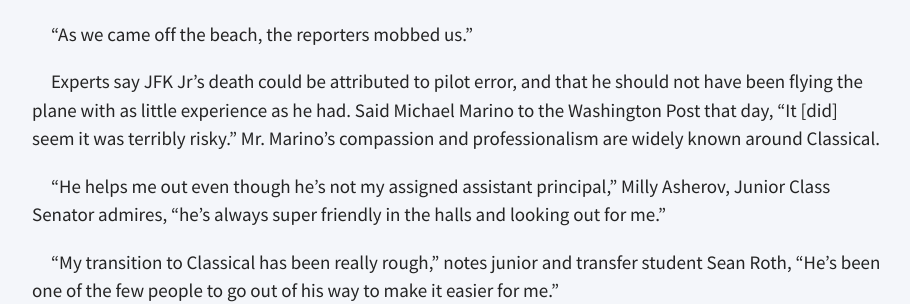
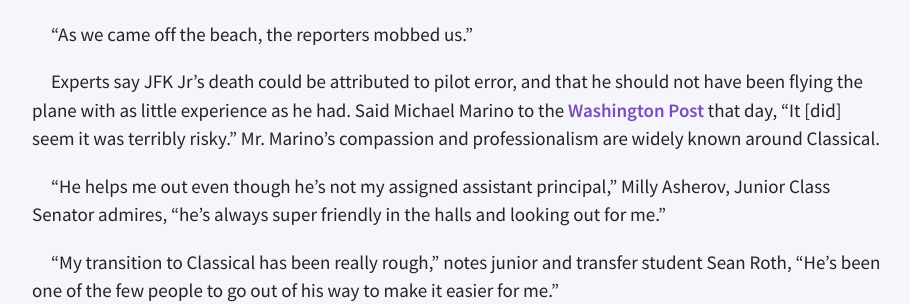
Before and after one commit to lixitrixi/classical-chronicle, a Jekyll site: the page built from _articles/farewell-mr-marino.md, in a window 1280 px wide and 900 px high, scrolled down 1770 px. Shown: the part 190-494 px from the top of the window, without its empty margins (183-1093 px from the left). Built offline with Jekyll 4.4.1, drawn with Linux system fonts in a browser that asks for light colours; part of the change alters nothing that is shown.

```diff
--- a/_articles/farewell-mr-marino.md
+++ b/_articles/farewell-mr-marino.md
@@ -37,7 +37,7 @@ After hearing about JFK Jr’s death on the news, Mr. Marino and some friends we
 
 “As we came off the beach, the reporters mobbed us.”
 
-Experts say JFK Jr’s death could be attributed to pilot error, and that he should not have been flying the plane with as little experience as he had. Said Michael Marino to the Washington Post that day, “It [did] seem it was terribly risky.”
+Experts say JFK Jr’s death could be attributed to pilot error, and that he should not have been flying the plane with as little experience as he had. Said Michael Marino to the [Washington Post](https://www.washingtonpost.com/wp-srv/national/longterm/jfkjr/stories/vineyard071899.htm) that day, “It [did] seem it was terribly risky.”
 Mr. Marino’s compassion and professionalism are widely known around Classical.
 
 “He helps me out even though he’s not my assigned assistant principal,” Milly Asherov, Junior Class Senator admires, “he’s always super friendly in the halls and looking out for me.”
```
